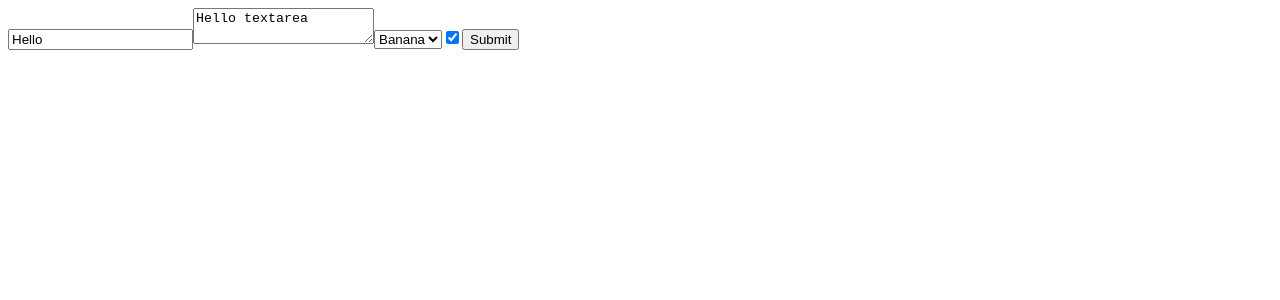
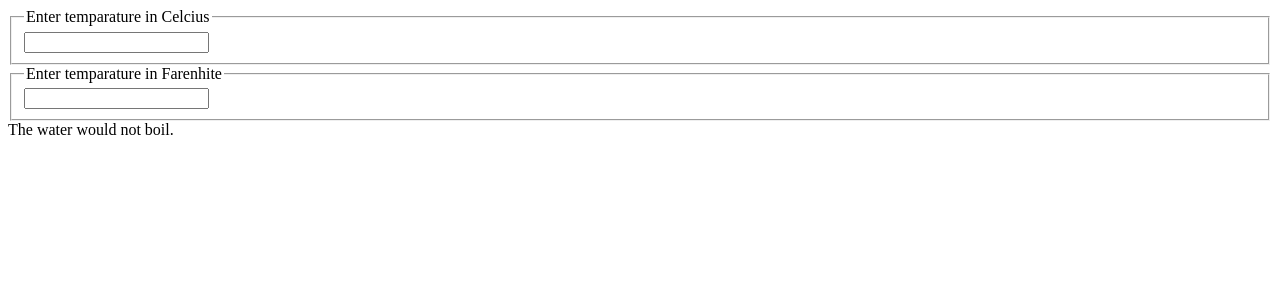
Before and after one commit to HelloAlberuni/myreact, a React (Create React App) app: page / in a window 1280 px wide. Shown: the top 300 px of the page. Built offline with nearby package versions, Linux system fonts and the light colour scheme.

Commit message:
Learning & Practicing React lifting state up

```diff
--- a/src/App.js
+++ b/src/App.js
@@ -1,7 +1,7 @@
-import Form from "./components/Form";
+import Calculator from "./components/Calculator";
 
 function App() {
-  return <div><Form/></div>;
+  return <div><Calculator /></div>;
 }
 
 export default App;
--- /dev/null
+++ b/src/components/BoilingVerdict.js
@@ -0,0 +1,9 @@
+import React from 'react';
+
+export default class BoilingVerdict extends React.Component{
+    render(){
+        return(
+            <div>The water would not boil.</div>
+        );
+    }
+}
--- /dev/null
+++ b/src/components/Calculator.js
@@ -0,0 +1,29 @@
+import React from 'react';
+import BoilingVerdict from "./BoilingVerdict";
+import InputField from "./InputField";
+
+export default class Calculator extends React.Component{
+    state = {
+        temparature: ''
+    }
+
+    changeHandler = (e) => {
+        // this.setState({
+        //     temparature: e.target.value;
+        // });
+        console.log('Calculator');
+    }
+
+    render(){
+        const {temparature} = this.state;
+
+        return(
+            <div>
+                <InputField scale="c" value={temparature} handler={this.changeHandler} />
+
+                <InputField scale="f" handler={this.changeHandler} />
+                <BoilingVerdict />
+            </div>
+        );
+    }
+}
--- /dev/null
+++ b/src/components/InputField.js
@@ -0,0 +1,25 @@
+import React from 'react';
+
+const scales = {
+    c: 'Celcius',
+    f: 'Farenhite'
+}
+
+export default class InputField extends React.Component{
+    state = {
+        temparature: ''
+    }
+
+    render(){
+        const {temparature} = this.state;
+        const {scale, Changehandler} = this.props;
+
+        return(
+            <fieldset>
+                <legend>Enter temparature in {scales[scale]}</legend>
+
+                <input type="text" value={temparature} onChange={Changehandler} />
+            </fieldset>
+        );
+    }
+}
```
